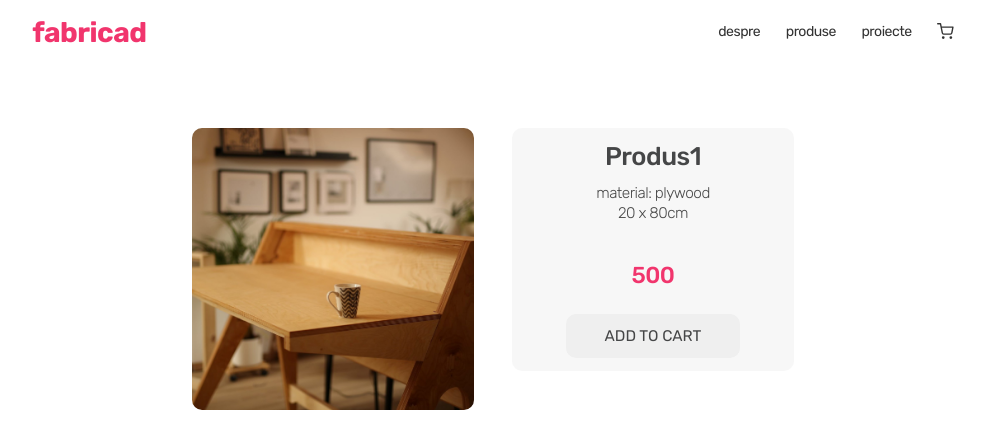
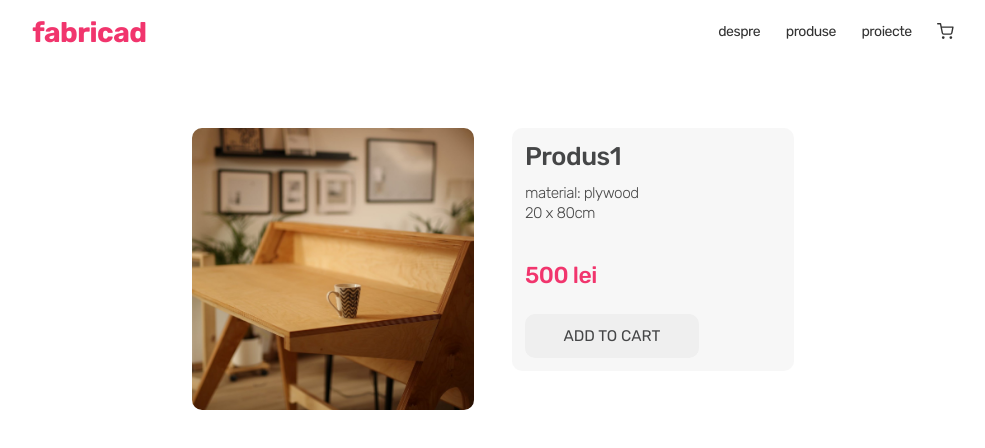
Before and after one commit to Horattiu/fabricad-react, a React (Create React App) app: page /produse/1 in a window 1280 px wide. Shown: the top 448 px of the page, without its empty margins (147-1132 px from the left). Built offline with nearby package versions, Linux system fonts and the light colour scheme.

Commit message:
bomboane

```diff
--- a/src/Home.js
+++ b/src/Home.js
@@ -6,7 +6,7 @@ import Vid from "./components/Video";
 const Home = () => {
   return (
     <div className="home">
-      <Vid />
+      <Vid autoPlay muted="true" loop />
       <Produse />
       <Proiecte />
       <Footer />
--- a/src/components/Navigation/MobileNavLinks.js
+++ b/src/components/Navigation/MobileNavLinks.js
@@ -8,13 +8,13 @@ const MobileNavLinks = ({ setIsCartOpen, closeMobileMenu, isMobile }) => {
     <div className="mobile-modal">
       <div className="links-mobile">
         <Link to="/despre" onClick={() => isMobile && closeMobileMenu()}>
-          DESPRE
+          despre
         </Link>
         <Link to="/produse" onClick={() => isMobile && closeMobileMenu()}>
-          PRODUSE
+          produse
         </Link>
         <Link to="/proiecte" onClick={() => isMobile && closeMobileMenu()}>
-          PROIECTE
+          proiecte
         </Link>
         <div onClick={() => setIsCartOpen(true)}>
           <FiShoppingCart className="cart-icon" />
--- a/src/components/Produs.js
+++ b/src/components/Produs.js
@@ -47,7 +47,7 @@ const Produs = ({ produse, setCartItems, cartItems }) => {
           <h1>{produs.nume}</h1>
           <h2>{produs.material}</h2>
           <h3>{produs.dimensiuni}</h3>
-          <h4>{produs.pret}</h4>
+          <h4>{produs.pret} lei</h4>
           <button onClick={handleAddToCart}>ADD TO CART</button>
         </div>
       </div>
--- a/src/components/Video.jsx
+++ b/src/components/Video.jsx
@@ -5,7 +5,7 @@ import "./video.css";
 function Vid() {
   return (
     <div className="video-container">
-      <video src={cncVid} autoPlay={true} loop={true} muted={true} />
+      <video src={cncVid} autoPlay muted="true" loop />
       <p>
         digital fabrication <br />
         CNC cutting
--- a/src/components/produs.css
+++ b/src/components/produs.css
@@ -23,7 +23,7 @@
   border-radius: 10px;
   background-color: rgba(240, 240, 240, 0.521);
   align-self: baseline;
-  text-align: center;
+  /* text-align: center; */
 
   /* max-width: 14rem; */
   /* width: 14rem; */
--- a/src/components/produse.css
+++ b/src/components/produse.css
@@ -64,6 +64,11 @@
   margin-top: 2rem;
   color: #333;
 }
+.details h1,
+h2,
+h3,
+h4 {
+}
 
 /* ///////////////////// TEXT, LOGO BOX ////////////////// */
 
--- a/src/queries.css
+++ b/src/queries.css
@@ -104,9 +104,6 @@
 
   /* ------media for shopping cart------ */
 
-  .cart-img {
-    /* width: 5rem; */
-  }
   .quantity-buttons {
     margin-left: 1rem;
   }
@@ -205,7 +202,7 @@
     width: 22rem;
   }
   .close-modal {
-    margin-top: 22rem;
+    margin-top: 8rem;
     margin-left: 24rem;
   }
 
```
